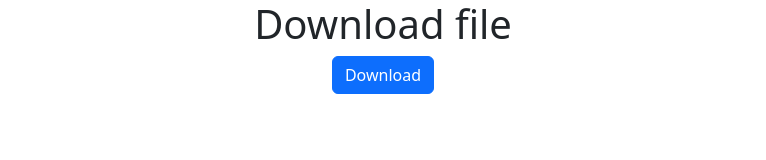
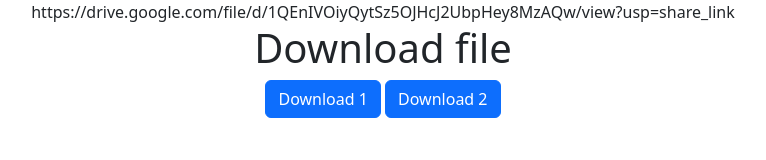
Before and after one commit to Rohit6062/practicle, a plain HTML site: page index.html in a window 1280 px wide. Shown: the whole page, without its empty margins (257-1023 px from the left). Drawn offline with nearby package versions, Linux system fonts and the light colour scheme.

Commit message:
Update index.html

```diff
--- a/index.html
+++ b/index.html
@@ -9,9 +9,11 @@
 </head>
 <body>
     <div class="container text-center ">
+<!--  --> https://drive.google.com/file/d/1QEnIVOiyQytSz5OJHcJ2UbpHey8MzAQw/view?usp=share_link
 
         <h1 class="fs-1">Download file</h1>
-        <a href="https://drive.google.com/file/d/1MJLRNlW0B5X7KzDtjj3bY-qFGWGj8Et_/view?usp=share_link" download><button class="btn btn-primary" >Download</button></a>
+        <a href="https://drive.google.com/file/d/1MJLRNlW0B5X7KzDtjj3bY-qFGWGj8Et_/view?usp=share_link" download><button class="btn btn-primary" >Download 1</button></a>
+        <a href="https://drive.google.com/file/d/1QEnIVOiyQytSz5OJHcJ2UbpHey8MzAQw/view?usp=share_link" download><button class="btn btn-primary" >Download 2</button></a>
     </div>
     <script src="https://cdn.jsdelivr.net/npm/bootstrap@5.2.3/dist/js/bootstrap.bundle.min.js" integrity="sha384-kenU1KFdBIe4zVF0s0G1M5b4hcpxyD9F7jL+jjXkk+Q2h455rYXK/7HAuoJl+0I4" crossorigin="anonymous"></script>
 </body>
```
